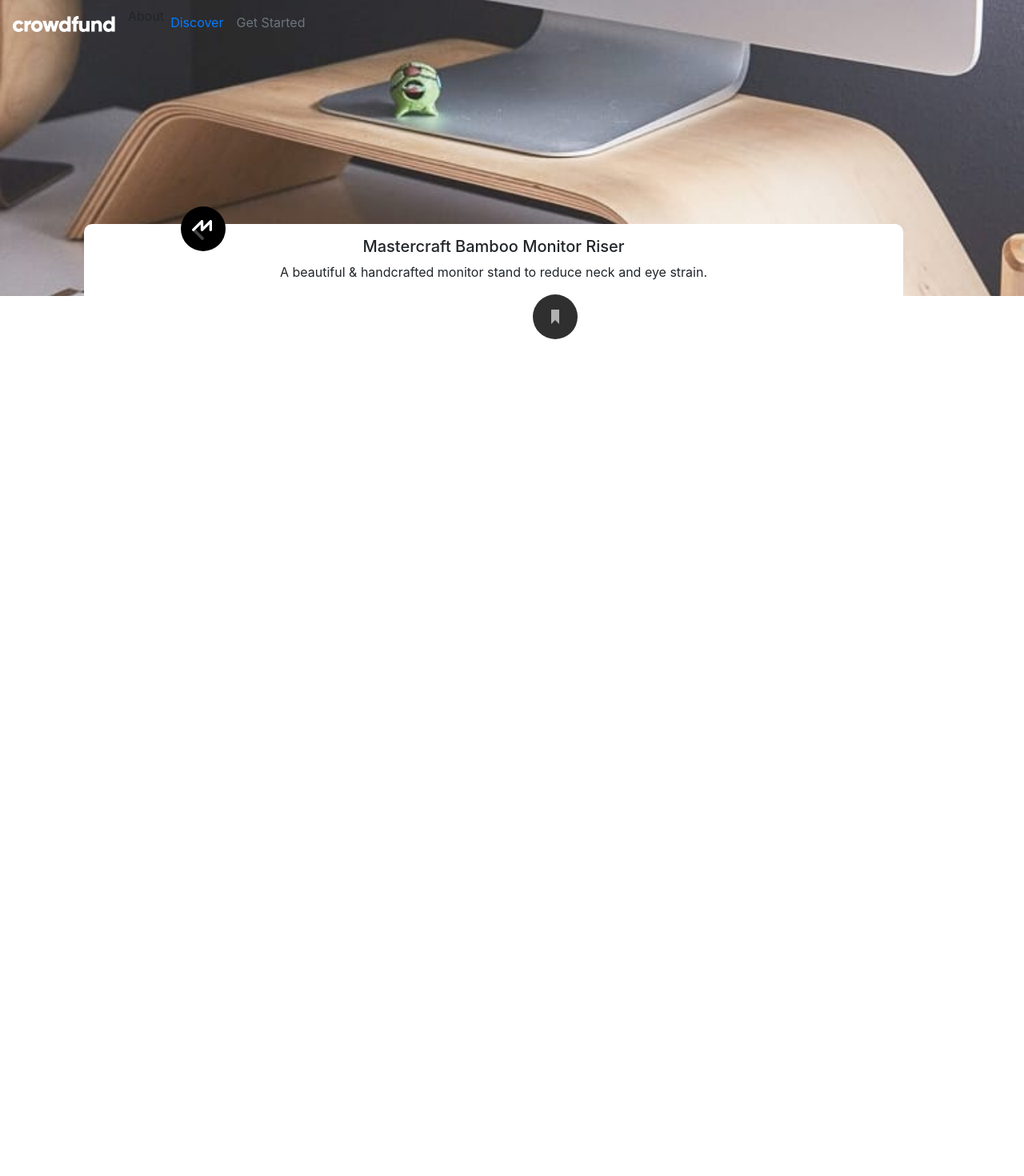
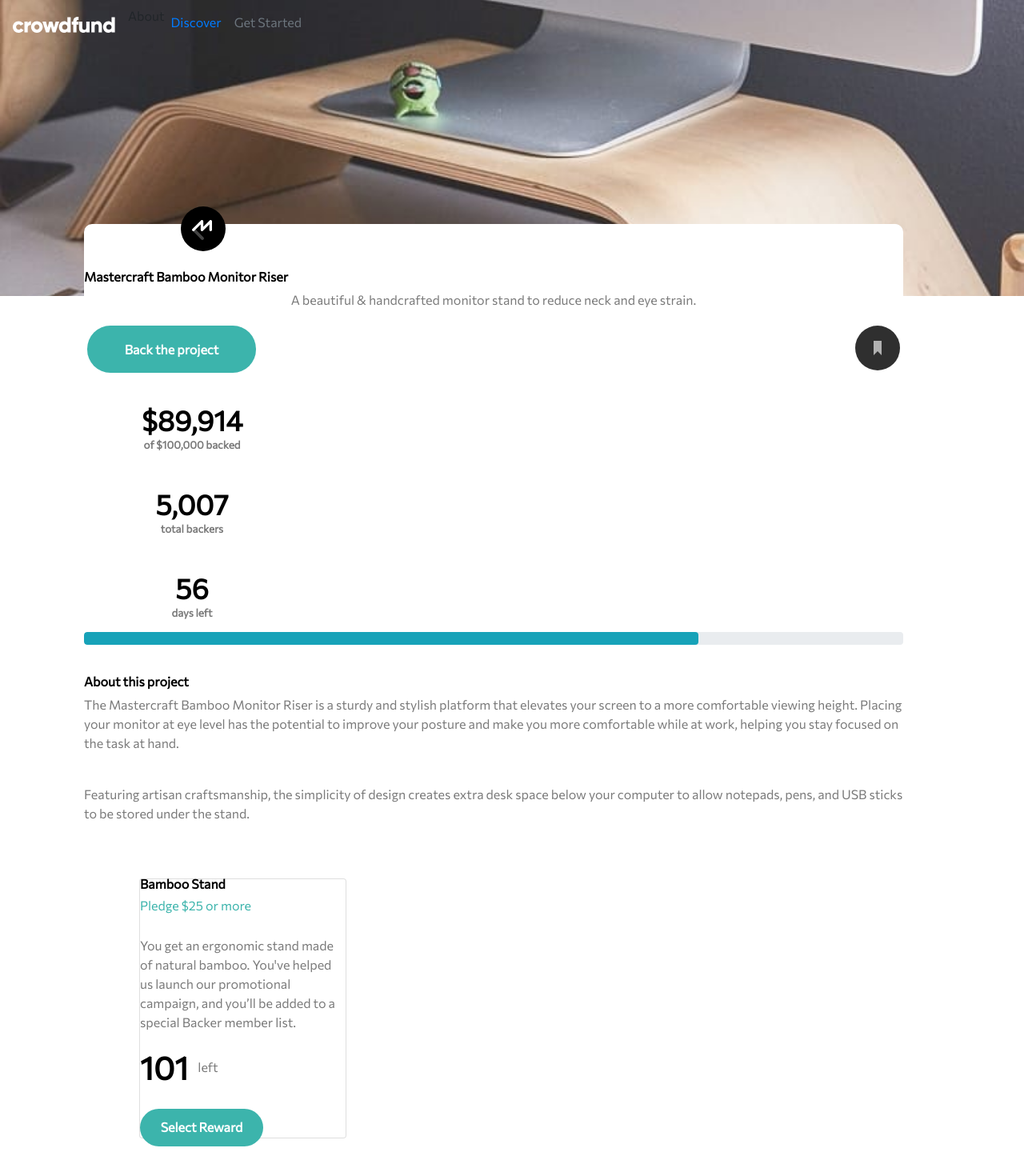
Before and after one commit to MrObonye/crowdfunding, an Angular app: page / in a window 1280 px wide. Shown: the top 1470 px of the page at 80% size. Before the commit the page ends 800 px from the top, so only its background shows below. Built offline with nearby package versions, Linux system fonts and the light colour scheme.

Commit message:
navbar complete

```diff
--- a/src/app/components/common/rectangular-button/rectangular-button.component.ts
+++ b/src/app/components/common/rectangular-button/rectangular-button.component.ts
@@ -20,20 +20,22 @@ export class RectangularButtonComponent implements OnInit {
   styleButton() {
     if (this.buttonType === 'accept-button') {
       return {
-        btn: true,
         'accept-button': true,
 
       };
     } else if (this.buttonType === 'card-button') {
       return {
-        btn: true,
         'card-button': true,
+      };
+    } else if (this.buttonType === 'disabled-button') {
+      return {
+        'disabled-button': true
       };
     } else {
       return {
         btn: true,
-        'disabled-button': true
-      };
+        'btn btn-success': true
+      }
     }
 
   }
--- a/src/app/components/hero/hero.component.html
+++ b/src/app/components/hero/hero.component.html
@@ -1,10 +1,38 @@
 <div class="wrapper bg-white hero">
-  <img src="../../../assets/images/logo-mastercraft.svg" class="hero-master-logo mb-3" alt="mastercraft logo"/>
-  <h5 class="pt-3">Mastercraft Bamboo Monitor Riser</h5>
-  <p>A beautiful & handcrafted monitor stand to reduce neck and eye strain.</p>
-  <div class="call-action">
-    <app-rectangular-button></app-rectangular-button>
-    <app-circle-button></app-circle-button>
+  <img src="../../../assets/images/logo-mastercraft.svg" class="hero-master-logo mb-3" alt="mastercraft logo" />
+  <h5 class="mt-3 mastercraft header">Mastercraft Bamboo Monitor Riser</h5>
+  <p class="mastercraft">A beautiful & handcrafted monitor stand to reduce neck and eye strain.</p>
+  <div class="call-action d-flex justify-content-between mastercraft">
+    <app-rectangular-button class="p-1" [buttonName]="'Back the project'" [buttonType]="'accept-button'">
+    </app-rectangular-button>
+    <app-circle-button class="p-1"></app-circle-button>
   </div>
 
+  <div class="analytics p-4 ml-5" *ngFor="let a of analyticsData;">
+    <app-dashboard-widget [amount]="a.amount" [total]="a.total"></app-dashboard-widget>
+  </div>
+  <div class="progress mb-3 text-left">
+    <div class="progress-bar bg-info rounded" role="progressbar" style="width: 75%" aria-valuenow="75" aria-valuemin="0"
+      aria-valuemax="100"></div>
+  </div>
+  <div class="feature text-left ">
+    <h6 class="header">About this project</h6>
+    <p class="text-left">The Mastercraft Bamboo Monitor Riser is a sturdy and stylish platform that elevates your screen
+      to a more comfortable viewing height. Placing your monitor at eye level has the potential to improve
+      your posture and make you more comfortable while at work, helping you stay focused on the task at hand.</p>
+    <br>
+    <p class="text-left">Featuring artisan craftsmanship, the simplicity of design creates extra desk space below your computer
+      to allow notepads, pens, and USB sticks to be stored under the stand.</p>
+      <div class="cards" *ngFor="let c of contentData;">
+        <app-card
+        [cardTitle]="c.cardTitle"
+        [cardSubTitle]="c.cardSubTitle"
+        [cardText]="c.cardText"
+        [cardNumber]="c.cardNumber"
+        [buttonName]="c.buttonName"
+        [buttonType]="c.buttonType"
+        ></app-card>
+      </div>
+
+  </div>
 </div>
--- a/src/app/components/hero/hero.component.scss
+++ /dev/null
@@ -1,17 +0,0 @@
-
-.hero {
-  position: absolute;
-  margin-top: -90px;
-  margin-left: 20px;
-  height: 400px;
-  width: 80%;
-  border-radius: 10px;
-  border: none;
-  overflow: none;
-  text-align: center;
-  &-master-logo {
-    position: absolute;
-    top: -22px;
-    left: 121px;
-  }
-}
--- a/src/app/components/hero/hero.component.ts
+++ b/src/app/components/hero/hero.component.ts
@@ -1,13 +1,21 @@
 import { Component, OnInit } from '@angular/core';
+import { content } from 'src/app/services/content';
 
 @Component({
   selector: 'app-hero',
   templateUrl: './hero.component.html',
-  styleUrls: ['./hero.component.scss']
 })
 export class HeroComponent implements OnInit {
 buttonName = 'Back this project';
 buttonType = 'accept-button';
+analyticsData = [{
+  amount: '$89,914',
+  total: 'of $100,000 backed'
+},
+{amount: '5,007', total: 'total backers'},
+{amount: '56', total: 'days left'}];
+
+contentData = content;
   constructor() { }
 
   ngOnInit(): void {
--- a/src/app/components/home/home.component.html
+++ b/src/app/components/home/home.component.html
@@ -3,4 +3,5 @@
 </div>
 <div class="container tex-center">
   <app-hero></app-hero>
+
 </div>
--- a/src/app/components/navbar/navbar.component.html
+++ b/src/app/components/navbar/navbar.component.html
@@ -1,4 +1,4 @@
-<nav class="navbar navbar-expand-md fixed-top">
+<nav class="navbar navbar-expand-md  fixed-top" #navbar>
   <a class="navbar-brand" href="#"><img src="./../../../assets/images/logo.svg" alt="" srcset="">
   </a>
   <a class="navbar-toggler hidden-sm-up"
--- a/src/app/components/navbar/navbar.component.ts
+++ b/src/app/components/navbar/navbar.component.ts
@@ -1,14 +1,29 @@
-import { Component, OnInit } from '@angular/core';
+import { AfterViewInit, Component, ElementRef, HostListener, OnInit, ViewChild } from '@angular/core';
 
 @Component({
   selector: 'app-navbar',
   templateUrl: './navbar.component.html',
 })
-export class NavbarComponent implements OnInit {
+export class NavbarComponent implements OnInit, AfterViewInit {
   isNavbarCollapsed = true;
+  @ViewChild('navbar', {static: false}) firstChild: ElementRef;
+
+  @HostListener('window:scroll', ['$event']) onScrollEvent($event) {
+    // console.log(window.pageYOffset);
+    if (window.pageYOffset > 20) {
+      this.firstChild.nativeElement.classList.add('navbar-background');
+    } else {
+      this.firstChild.nativeElement.classList.remove('navbar-background');
+    }
+  }
   constructor() { }
 
   ngOnInit(): void {
+    // console.log(this.firstChild.nativeElement);
+
+  }
+  ngAfterViewInit() {
+    // console.log(this.firstChild.nativeElement);
   }
 
 }
--- /dev/null
+++ b/src/app/services/content.ts
@@ -0,0 +1,27 @@
+export const content = [{
+  cardTitle: 'Bamboo Stand',
+  cardSubTitle: 'Pledge $25 or more',
+  cardText: 'You get an ergonomic stand made of natural bamboo. You\'ve helped us launch our promotional campaign,\
+   and you’ll be added to a special Backer member list.',
+  cardNumber: 101,
+  buttonName: 'Select Reward',
+  buttonType: 'card-button',
+},
+{
+  cardTitle: 'Black Edition Stand',
+  cardSubTitle: 'Pledge $75 or more',
+  cardText: 'You get a Black Special Edition computer stand and a personal thank you. You’ll be added to our Backer\
+  member list. Shipping is included.',
+  cardNumber: 64,
+  buttonName: 'Select Reward',
+  buttonType: 'card-button'
+},
+{
+  cardTitle: 'Mahogany Special Edition',
+  cardSubTitle: 'Pledge $200 or more',
+  cardText: ' You get two Special Edition Mahogany stands, a Backer T-Shirt, and a personal thank you. You’ll be added\
+  to our Backer member list. Shipping is included.',
+  cardNumber: 0,
+  buttonName: 'Select Reward',
+  buttonType: 'card-button'
+}];
--- a/src/assets/scss/_global.scss
+++ b/src/assets/scss/_global.scss
@@ -1,4 +1,5 @@
 @import "./variables";
+
 
 
 html {
--- /dev/null
+++ b/src/assets/scss/_hero.scss
@@ -0,0 +1,43 @@
+@import "./dashboard";
+@import "./buttons";
+@import './card';
+
+.hero {
+  position: absolute;
+  margin-top: -90px;
+  margin-left: 20px;
+  color: $darkGray;
+  font-weight: 400;
+  // height: 400px;
+  font-family: "Commissioner", sans-serif;
+  width: 80%;
+  border-radius: 10px;
+  border: none;
+  overflow: none;
+  text-align: center;
+  &-master-logo {
+    position: absolute;
+    top: -22px;
+    left: 121px;
+  }
+}
+.mastercraft {
+  top: 20px;
+  position: relative;
+}
+.header {
+  padding-top: 20px;
+  font-weight: 700;
+  font-size:16px;
+  text-align: left;
+  color: $Black;
+}
+.analytics {
+  position: relative;
+  top: 30px;
+}
+.progress {
+  position: relative;
+  margin-top: 25px;
+  border-radius: 5px;
+}
--- a/src/assets/scss/_navbar.scss
+++ b/src/assets/scss/_navbar.scss
@@ -6,3 +6,6 @@
   height: 400px;
   margin-top: -1.875rem;
 }
+.navbar-background {
+  background-color: black;
+}
--- a/src/styles.scss
+++ b/src/styles.scss
@@ -2,11 +2,35 @@
 
 /* Importing Bootstrap SCSS file. */
 @import '~bootstrap/scss/bootstrap';
+@import url('https://fonts.googleapis.com/css2?family=Commissioner&display=swap');
+
+
 @import './assets/scss/global';
 @import './assets/scss/mixins';
 @import './assets/scss/variables';
 @import "./assets/scss/buttons";
 @import './assets/scss/card';
 @import './assets/scss/navbar';
+@import './assets/scss/hero';
 
-@import url('https://fonts.googleapis.com/css2?family=Commissioner&display=swap');
+
+html {
+  font-size: 100%;
+  box-sizing: border-box;
+  width: 100%;
+  overflow-x: hidden;
+}
+*,
+*::before,
+*::after {
+  box-sizing: inherit;
+}
+body {
+  margin: 0;
+  padding: 0;
+  font-family: "Commissioner", sans-serif!important;
+  font-weight: 400;
+  color: $darkGray;
+  width: 100%;
+  overflow-x: hidden;
+}
```
